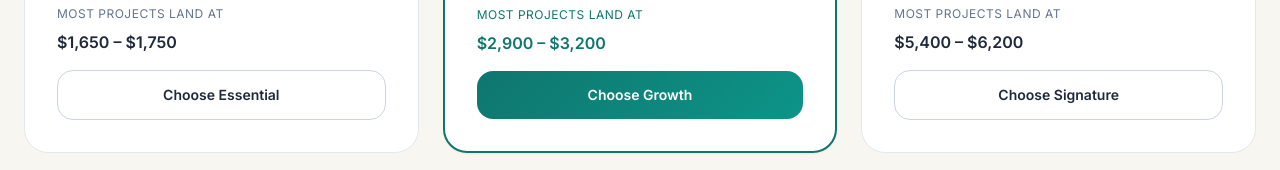
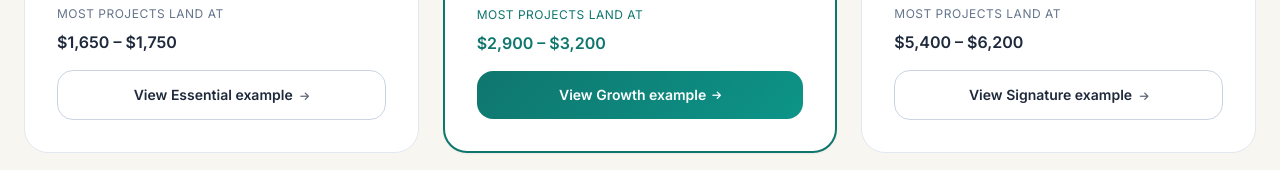
Before and after one commit to Biggs237/mahoney-digital, a plain HTML site: page site/index.html in a window 1280 px wide. Shown: the part 4223-4393 px from the top of the page. Drawn offline with nearby package versions, Linux system fonts and the light colour scheme.

Commit message:
Link package tier cards to matching example sites

```diff
--- a/site/index.html
+++ b/site/index.html
@@ -63,11 +63,18 @@
 
         .tier-card {
             transition: transform 0.2s cubic-bezier(0.4, 0, 0.2, 1), box-shadow 0.2s cubic-bezier(0.4, 0, 0.2, 1);
+            text-decoration: none;
+            color: inherit;
         }
 
         .tier-card:hover {
             transform: translateY(-4px);
             box-shadow: 0 25px 30px -8px rgb(11 17 32 / 0.12), 0 10px 12px -6px rgb(11 17 32 / 0.08);
+        }
+
+        .tier-card:focus-visible {
+            outline: 2px solid var(--brand);
+            outline-offset: 2px;
         }
 
         .nav-link {
@@ -587,8 +594,8 @@
 
         <div class="grid lg:grid-cols-3 gap-6">
 
-            <!-- Essential -->
-            <div class="tier-card group bg-white border border-slate-200 hover:border-slate-300 rounded-3xl p-7 md:p-8 flex flex-col transition-all duration-200">
+            <!-- Essential → Riverside Lawn example -->
+            <a href="examples/riverside-lawn/" aria-label="View Essential package example — Riverside Lawn and Landscape" class="tier-card group bg-white border border-slate-200 hover:border-slate-300 rounded-3xl p-7 md:p-8 flex flex-col transition-all duration-200">
                 <div class="flex-1">
                     <div class="flex items-baseline justify-between mb-2">
                         <h3 class="text-2xl font-semibold tracking-tight">Essential</h3>
@@ -626,15 +633,15 @@
                 <div class="mt-8 pt-6 border-t border-slate-100">
                     <div class="text-xs uppercase tracking-[0.5px] text-slate-500 mb-2">Most projects land at</div>
                     <div class="font-semibold text-slate-800 mb-4">$1,650 – $1,750</div>
-                    <a href="plans/essential-care.html"
-                       class="block w-full text-center border border-slate-300 group-hover:border-slate-400 font-semibold py-3.5 rounded-2xl text-sm transition-colors">
-                        Choose Essential
-                    </a>
+                    <span class="block w-full text-center border border-slate-300 group-hover:border-slate-400 group-hover:bg-cream font-semibold py-3.5 rounded-2xl text-sm transition-colors">
+                        View Essential example
+                        <i class="fas fa-arrow-right text-[10px] ml-1 opacity-70 group-hover:opacity-100"></i>
+                    </span>
                 </div>
-            </div>
+            </a>
 
-            <!-- Growth -->
-            <div class="tier-card group bg-white border-2 border-brand-dark rounded-3xl p-7 md:p-8 flex flex-col relative shadow-sm">
+            <!-- Growth → Summit Comfort HVAC example -->
+            <a href="examples/summit-comfort-hvac/" aria-label="View Growth package example — Summit Comfort HVAC" class="tier-card group bg-white border-2 border-brand-dark rounded-3xl p-7 md:p-8 flex flex-col relative shadow-sm">
                 <div class="absolute -top-3 right-6 bg-brand-dark text-white text-[10px] font-bold tracking-[1px] px-4 py-1 rounded-3xl">MOST POPULAR</div>
 
                 <div class="flex-1">
@@ -678,15 +685,15 @@
                 <div class="mt-8 pt-6 border-t border-brand-dark/20">
                     <div class="text-xs uppercase tracking-[0.5px] text-brand-dark mb-2">Most projects land at</div>
                     <div class="font-semibold text-brand-dark mb-4">$2,900 – $3,200</div>
-                    <a href="plans/growth-partner.html"
-                       class="btn-primary block w-full text-center text-white font-semibold py-3.5 min-h-[44px] flex items-center justify-center rounded-2xl text-sm transition-colors">
-                        Choose Growth
-                    </a>
+                    <span class="btn-primary block w-full text-center text-white font-semibold py-3.5 min-h-[44px] flex items-center justify-center gap-x-1.5 rounded-2xl text-sm transition-colors">
+                        View Growth example
+                        <i class="fas fa-arrow-right text-[10px]"></i>
+                    </span>
                 </div>
-            </div>
+            </a>
 
-            <!-- Signature -->
-            <div class="tier-card group bg-white border border-slate-200 hover:border-slate-300 rounded-3xl p-7 md:p-8 flex flex-col transition-all duration-200">
+            <!-- Signature → Heritage Home Partners example -->
+            <a href="examples/heritage-home-partners/" aria-label="View Signature package example — Heritage Home Partners" class="tier-card group bg-white border border-slate-200 hover:border-slate-300 rounded-3xl p-7 md:p-8 flex flex-col transition-all duration-200">
                 <div class="flex-1">
                     <div class="flex items-baseline justify-between mb-2">
                         <h3 class="text-2xl font-semibold tracking-tight">Signature</h3>
@@ -724,12 +731,12 @@
                 <div class="mt-8 pt-6 border-t border-slate-100">
                     <div class="text-xs uppercase tracking-[0.5px] text-slate-500 mb-2">Most projects land at</div>
                     <div class="font-semibold text-slate-800 mb-4">$5,400 – $6,200</div>
-                    <a href="plans/signature-alliance.html"
-                       class="block w-full text-center border border-slate-300 group-hover:border-slate-400 font-semibold py-3.5 rounded-2xl text-sm transition-colors">
-                        Choose Signature
-                    </a>
+                    <span class="block w-full text-center border border-slate-300 group-hover:border-slate-400 group-hover:bg-cream font-semibold py-3.5 rounded-2xl text-sm transition-colors">
+                        View Signature example
+                        <i class="fas fa-arrow-right text-[10px] ml-1 opacity-70 group-hover:opacity-100"></i>
+                    </span>
                 </div>
-            </div>
+            </a>
         </div>
 
         <p class="text-center text-sm text-slate-500 mt-8">Bundle with ongoing support and save 10–20% on your website project.</p>
```
